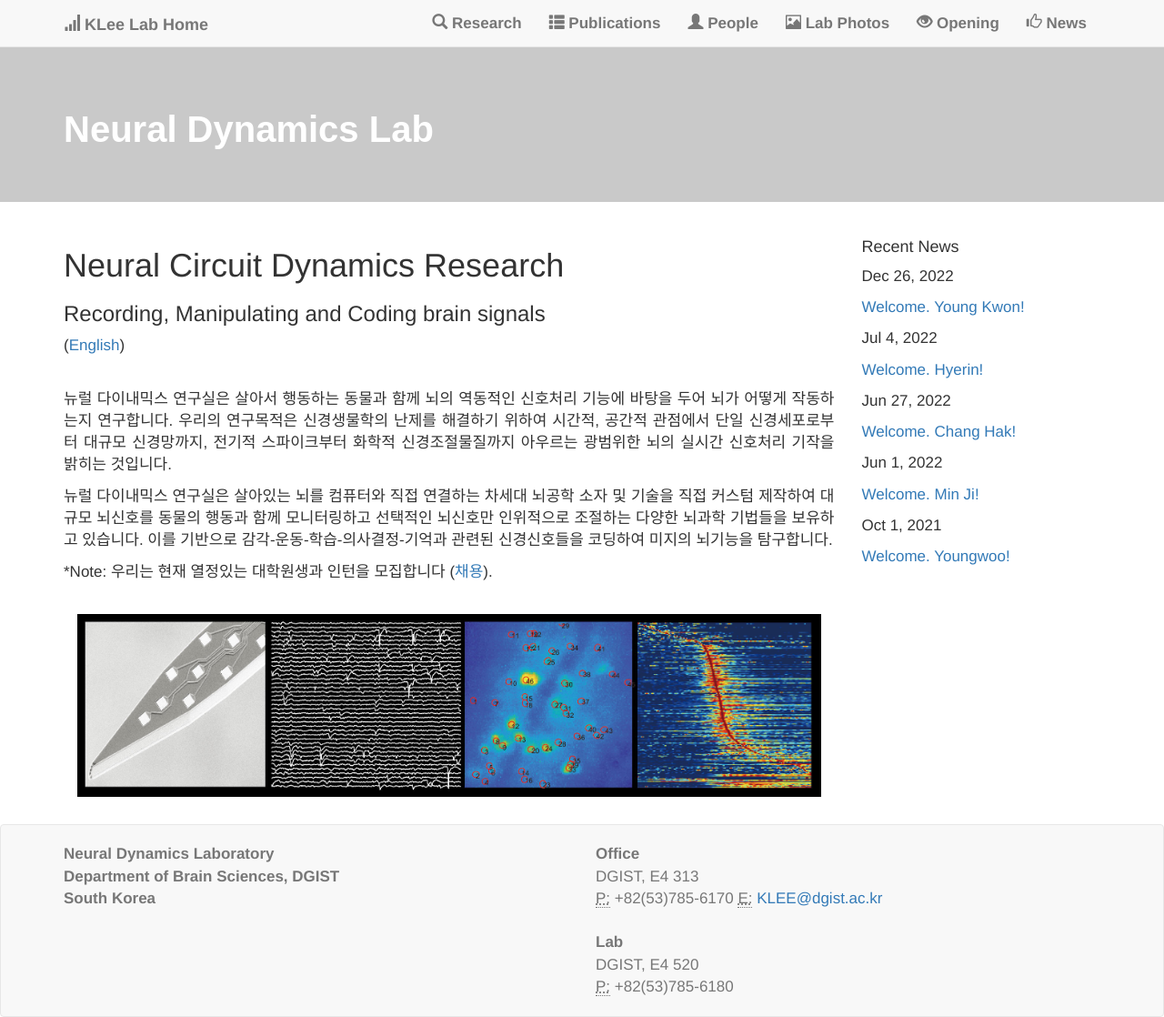
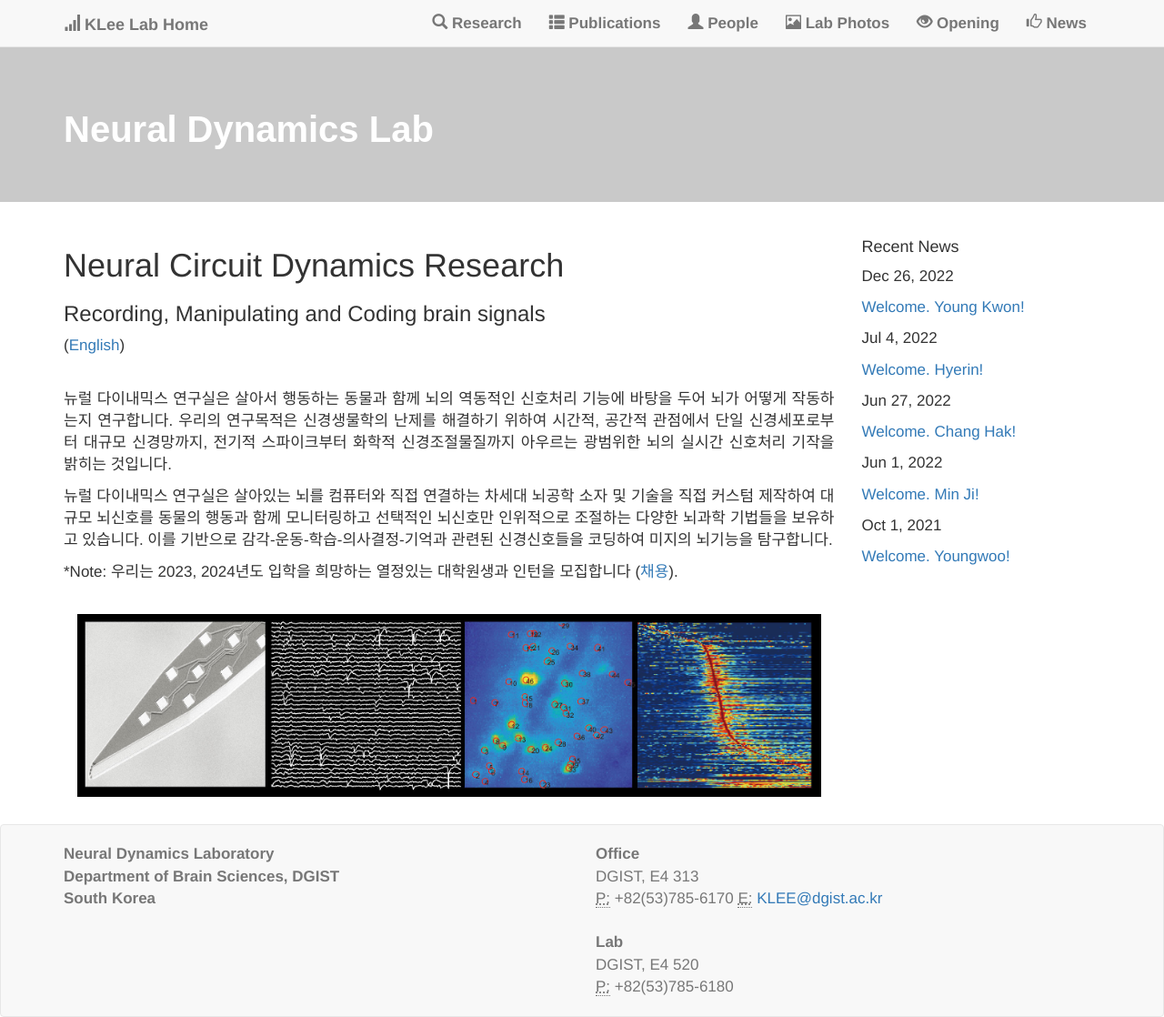
Before and after one commit to kleelab/kleelab.github.io, a Jekyll site: the page built from indexK.html, in a window 1280 px wide. Shown: the whole page at 91% size. Built offline with Jekyll 4.4.1, drawn with Linux system fonts in a browser that asks for light colours; nearby versions of some CDN libraries; a style sheet for code colours, icons or effects is not loaded.

Commit message:
Update indexK.html

```diff
--- a/indexK.html
+++ b/indexK.html
@@ -20,7 +20,7 @@
 
 <p>뉴럴 다이내믹스 연구실은 살아있는 뇌를 컴퓨터와 직접 연결하는 차세대 뇌공학 소자 및 기술을 직접 커스텀 제작하여 대규모 뇌신호를 동물의 행동과 함께 모니터링하고 선택적인 뇌신호만 인위적으로 조절하는 다양한 뇌과학 기법들을 보유하고 있습니다. 이를 기반으로 감각-운동-학습-의사결정-기억과 관련된 신경신호들을 코딩하여 미지의 뇌기능을 탐구합니다.</p>
 
-<p>  *Note: 우리는 현재 열정있는 대학원생과 인턴을 모집합니다 (<a href="{{ site.url }}{{ site.baseurl }}/joinusK">채용</a>). </p>
+<p>  *Note: 우리는 2023, 2024년도 입학을 희망하는 열정있는 대학원생과 인턴을 모집합니다 (<a href="{{ site.url }}{{ site.baseurl }}/joinusK">채용</a>). </p>
 
 <br>
 
```
